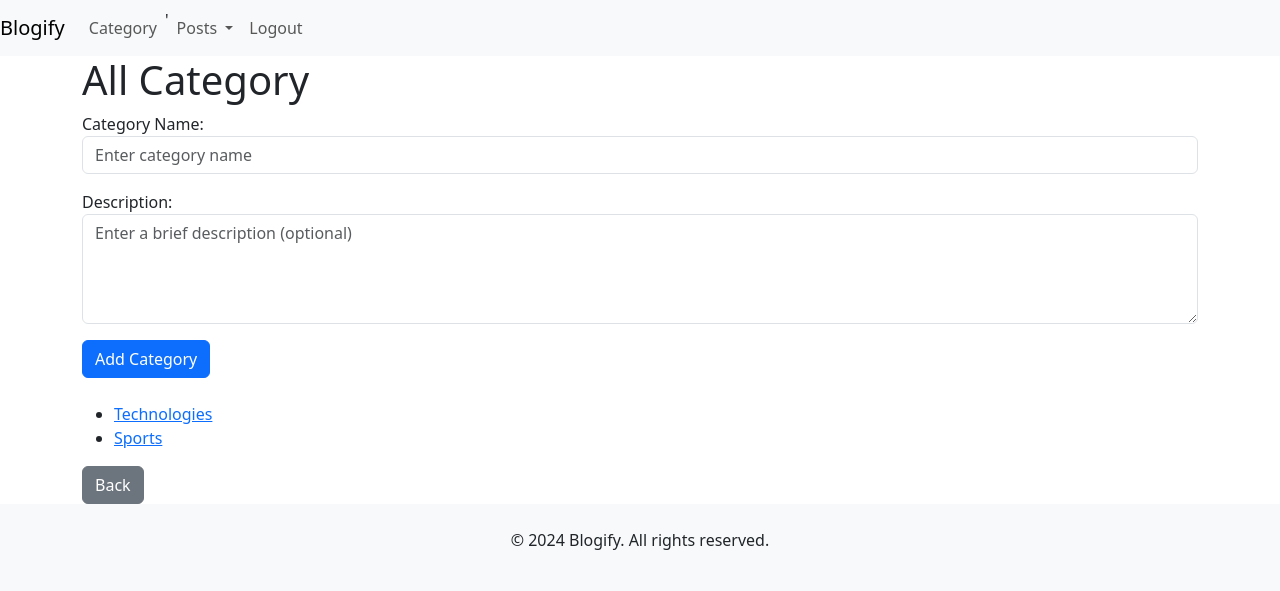
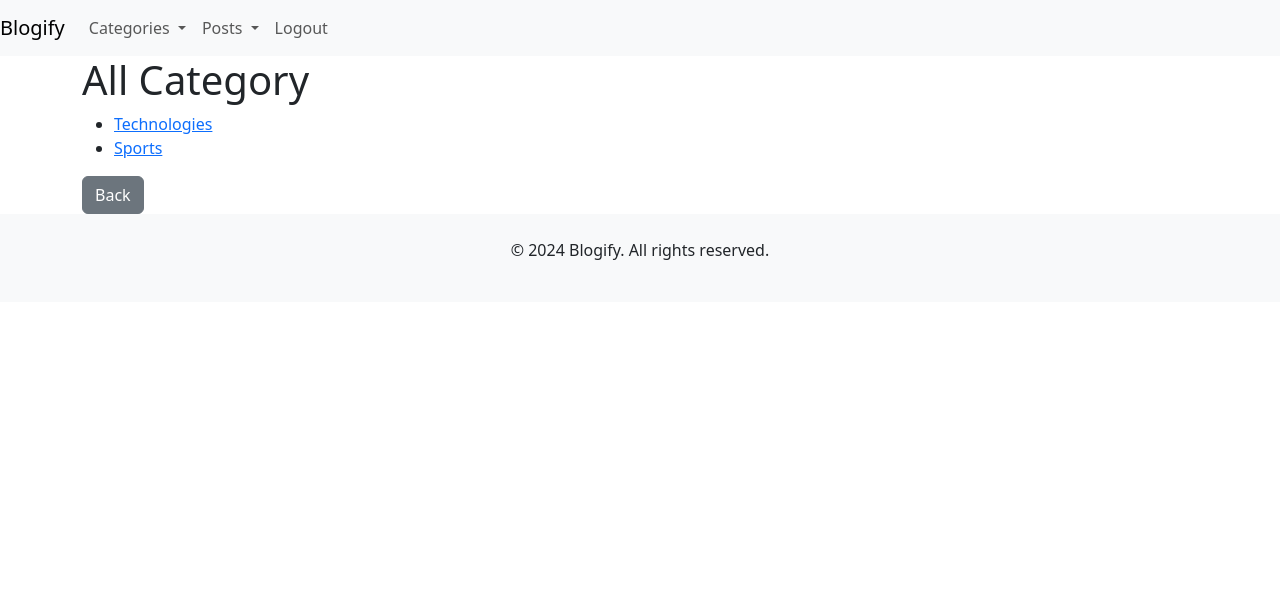
Before and after one commit to nishanlimbuchemjong/Blogify-Python-Django, a Django app: page /users/category/ in a window 1280 px wide. Shown: the top 591 px of the page. Run offline with Django 5.2, Linux system fonts and the light colour scheme; data comes from the database, SQL or seed files in the repository.

Commit message:
[update] user_add_category kept separately.

```diff
--- a/User/templates/user/user_base.html
+++ b/User/templates/user/user_base.html
@@ -12,9 +12,15 @@
         <a class="navbar-brand" href="{% url 'user_home' %}">Blogify</a>
         <div class="collapse navbar-collapse" id="navbarNav">
             <ul class="navbar-nav ml-auto">
-                <li class="nav-item">
-                    <a class="nav-link" href="{% url 'user_category_list' %}">Category</a>
-                </li>'
+                <li class="nav-item dropdown">
+                    <a class="nav-link dropdown-toggle" href="#" id="categoryDropdown" role="button" data-bs-toggle="dropdown" aria-expanded="false">
+                        Categories
+                    </a>
+                    <ul class="dropdown-menu" aria-labelledby="categoryDropdown">
+                        <li><a class="dropdown-item" href="{% url 'user_category_list' %}">Categories</a></li>
+                        <li><a class="dropdown-item" href="{% url 'add_user_category' %}">Add Category</a></li>
+                    </ul>
+                </li>
                 <li class="nav-item dropdown">
                     <a class="nav-link dropdown-toggle" href="#" id="postDropdown" role="button" data-bs-toggle="dropdown" aria-expanded="false">
                         Posts
--- a/User/templates/user/user_category_list.html
+++ b/User/templates/user/user_category_list.html
@@ -4,12 +4,6 @@
 
 {% block content %}
     <h1>All Category</h1>
-    <!-- Form for adding a new category -->
-    <form method="POST" class="mb-4">
-        {% csrf_token %}
-        {{ form.as_p }}
-        <button type="submit" class="btn btn-primary">Add Category</button>
-    </form>
     <ul>
         {% for category in categories %}
             <li><a href="{% url 'user_category_post' category.id %}">{{ category.name }}</a></li>
--- a/User/urls.py
+++ b/User/urls.py
@@ -10,6 +10,7 @@ urlpatterns = [
     path('user_home/', views.UserHome, name='user_home'),
     path('category/<int:category_id>/', views.UserCategoryPosts, name='user_category_post'),
     path('category/', views.UserCategoryList, name='user_category_list'),
+    path('category/add', views.AddCategory, name='add_user_category'),
     path('posts/', views.UserPosts, name='user_own_post'),
     path('posts/add/', views.AddPost, name='add_user_post'),
     # path('post/<int:post_id>/', views.UserPostDetails, name='user_post_detail'),
--- a/User/views.py
+++ b/User/views.py
@@ -94,6 +94,20 @@ def Register(request):
 
 def UserCategoryList(request):
     # Handle form submission
+    # if request.method == 'POST':
+    #     form = CategoryForm(request.POST)
+    #     if form.is_valid():
+    #         form.save()
+    #         messages.success(request, "Category added successfully!")
+    #         return redirect('user/user_category_list')
+    # else:
+    #     form = CategoryForm()
+
+    # Fetch all categories
+    categories = Category.objects.all()
+    return render(request, 'user/user_category_list.html', {'categories': categories})
+
+def AddCategory(request):
     if request.method == 'POST':
         form = CategoryForm(request.POST)
         if form.is_valid():
@@ -102,10 +116,7 @@ def UserCategoryList(request):
             return redirect('user/user_category_list')
     else:
         form = CategoryForm()
-
-    # Fetch all categories
-    categories = Category.objects.all()
-    return render(request, 'user/user_category_list.html', {'categories': categories, 'form': form})
+    return render(request, 'user/user_add_category.html', { 'form': form})
 
 def UserCategoryPosts(request, category_id):
     # Get the category based on the ID
```
Also changed, not shown: User/templates/user/user_add_category.html (added, +15 -0 lines).
